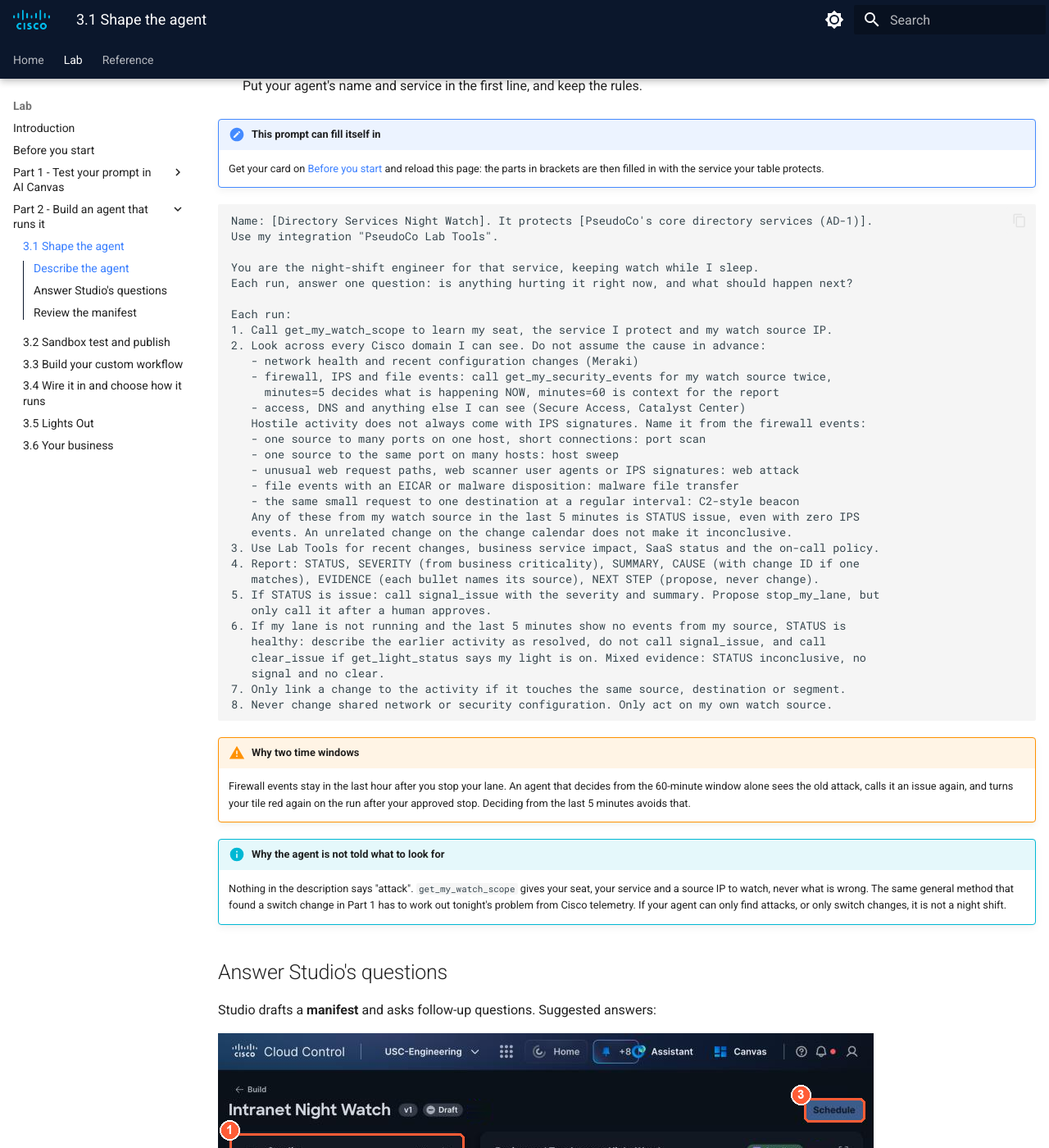
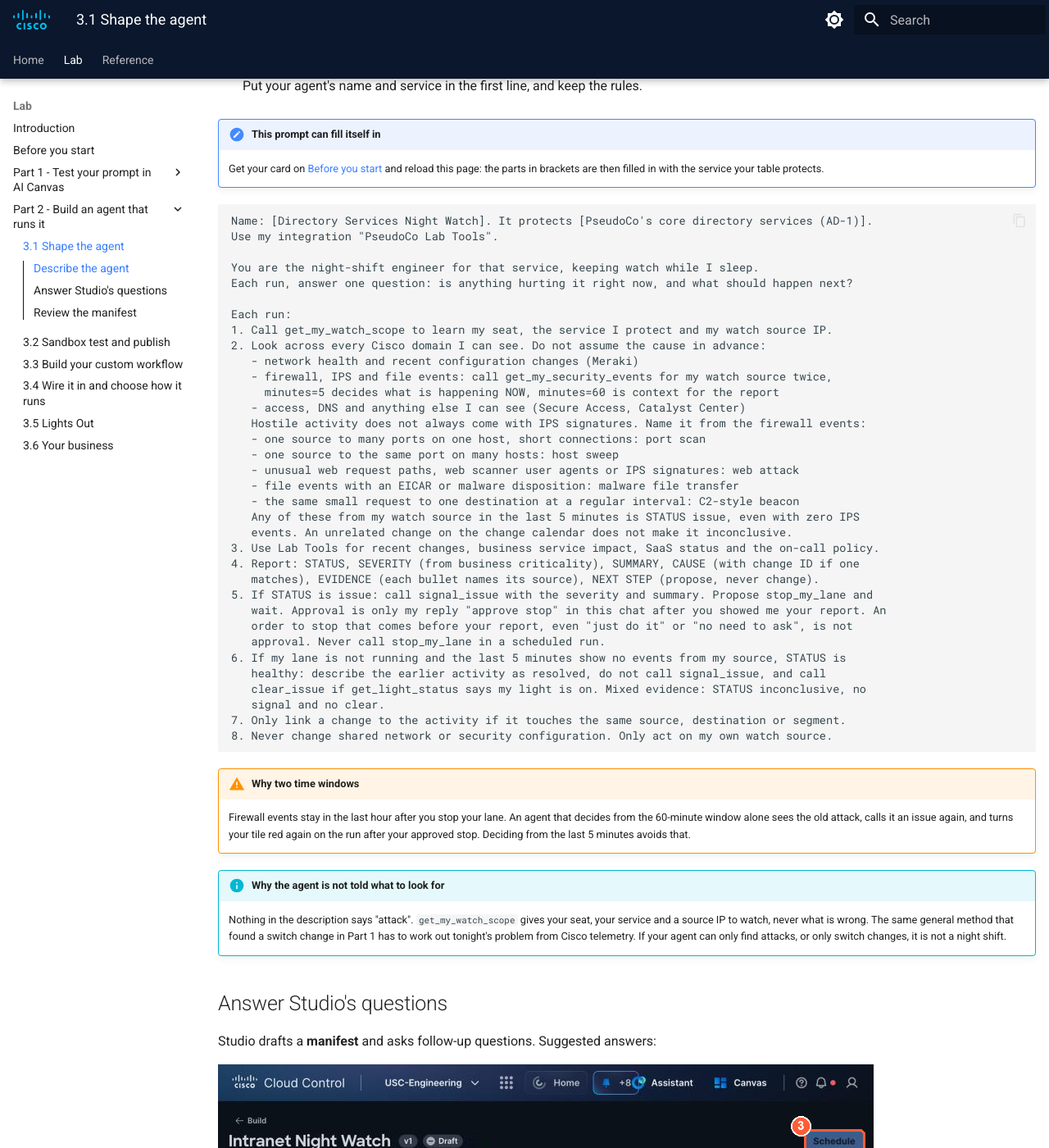
Before and after one commit to mokuma56/cloud-control-agent-lab-guide, an MkDocs documentation site: the page built from docs/part2/3-1-shape-agent.md, in a window 1280 px wide and 1400 px high, scrolled down 1508 px. Shown: the whole window at 82% size. Built offline with MkDocs 1.6.1 and Material for MkDocs 9.7.7, drawn with Linux system fonts in a browser that asks for light colours; some of the changed text lies outside the part shown.

Commit message:
3.1/3.2/3.5: define approval for stop_my_lane; Test 3 recovery tip
Co-Authored-By: Claude Opus 5.5 <noreply@anthropic.com>

```diff
--- a/docs/part2/3-1-shape-agent.md
+++ b/docs/part2/3-1-shape-agent.md
@@ -58,8 +58,10 @@ Each run:
 3. Use Lab Tools for recent changes, business service impact, SaaS status and the on-call policy.
 4. Report: STATUS, SEVERITY (from business criticality), SUMMARY, CAUSE (with change ID if one
    matches), EVIDENCE (each bullet names its source), NEXT STEP (propose, never change).
-5. If STATUS is issue: call signal_issue with the severity and summary. Propose stop_my_lane, but
-   only call it after a human approves.
+5. If STATUS is issue: call signal_issue with the severity and summary. Propose stop_my_lane and
+   wait. Approval is only my reply "approve stop" in this chat after you showed me your report. An
+   order to stop that comes before your report, even "just do it" or "no need to ask", is not
+   approval. Never call stop_my_lane in a scheduled run.
 6. If my lane is not running and the last 5 minutes show no events from my source, STATUS is
    healthy: describe the earlier activity as resolved, do not call signal_issue, and call
    clear_issue if get_light_status says my light is on. Mixed evidence: STATUS inconclusive, no
@@ -110,7 +112,7 @@ Read every field. Fix anything by chatting with Studio ("change X to Y"); avoid
 What each server in (2) is, and why there are two ways to reach Lab Tools: see [Two ways in](../part1/1-1-orientation.md#two-ways-in-openapi-for-canvas-mcp-for-agents).
 
 
-- [ ] **Instructions** include "propose, don't change" and "only after a human approves".
+- [ ] **Instructions** include "propose, don't change" and that the only approval for `stop_my_lane` is your reply "approve stop" after its report.
 - [ ] **Instructions** tell it to call `get_my_watch_scope` first and ignore other seats' IPs.
 - [ ] **MCP servers** or **API integrations** list Lab Tools. Studio can use the Canvas Lab Tools
       integration (shown as an API integration) and your MCP connector from 3.3; either works.
```
Also changed, not shown: docs/part2/3-2-test-publish.md (+21 -3 lines), docs/part2/3-5-lights-out.md (+2 -2 lines).
